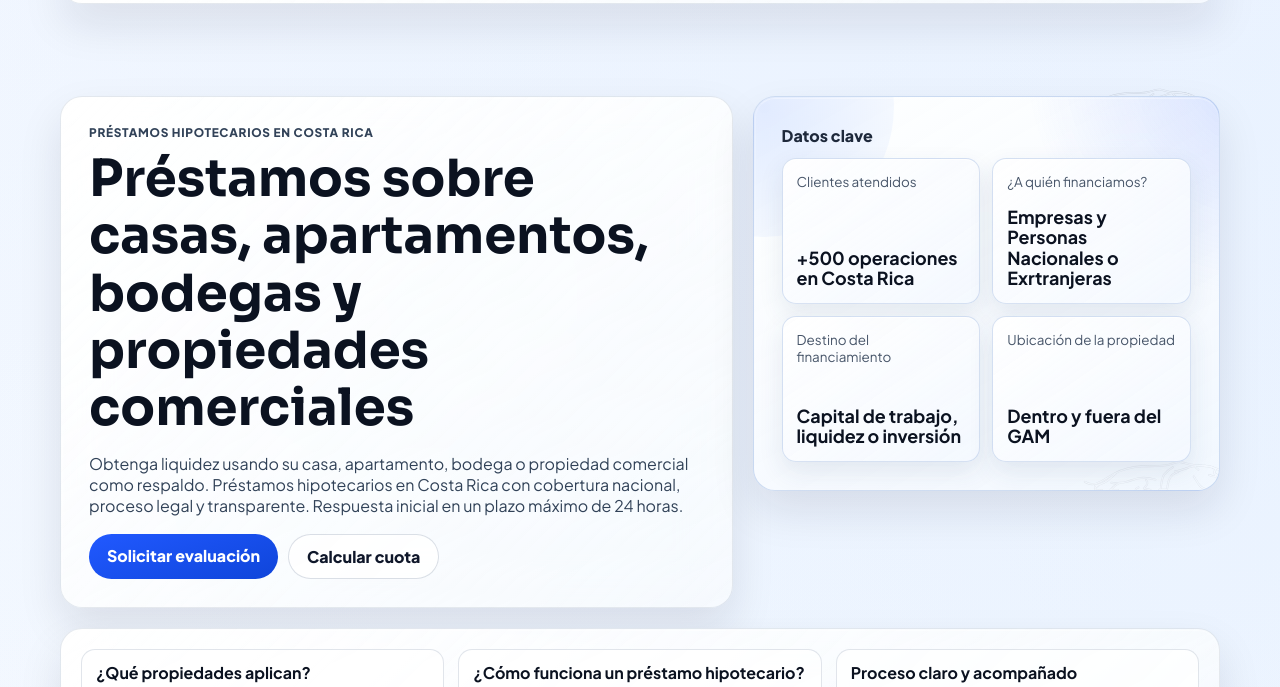
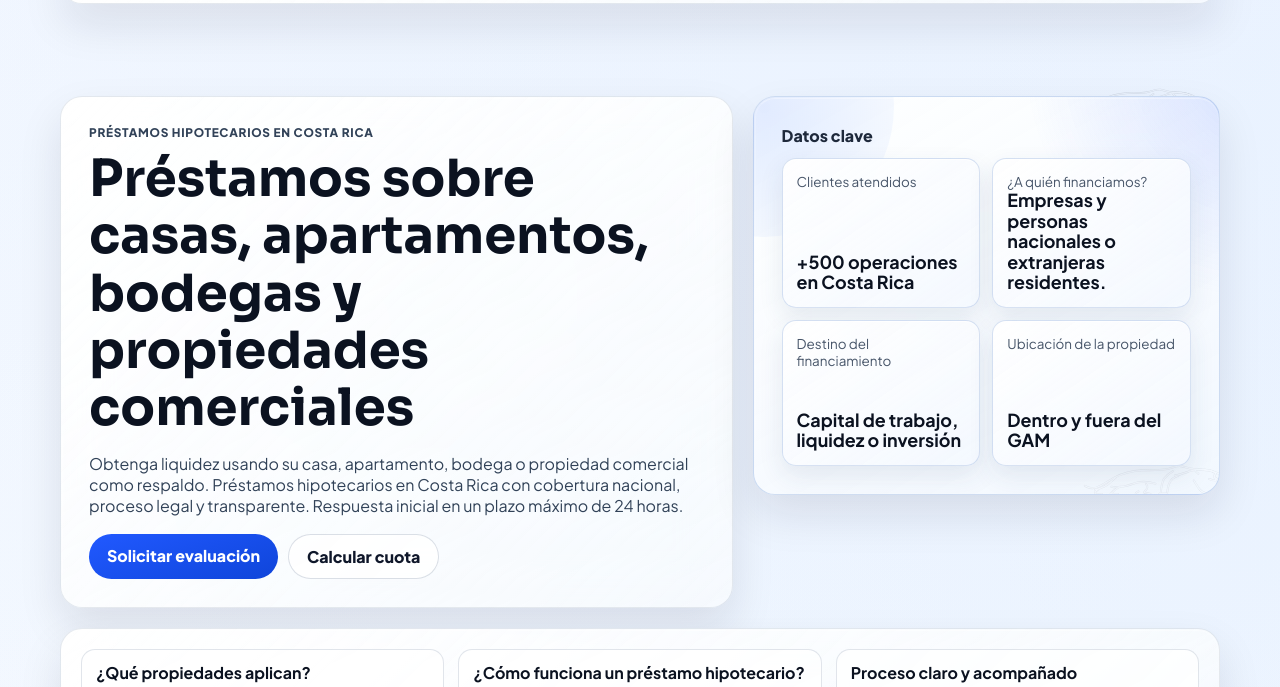
Before and after one commit to DavidArayaS/prestamosjaguar, a website: page public/index.html in a window 1280 px wide. Shown: the part 56-743 px from the top of the page. Drawn offline with Linux system fonts and the light colour scheme; no server answers.

Commit message:
update faq

```diff
--- a/public/app.js
+++ b/public/app.js
@@ -18,7 +18,7 @@ const translations = {
     heroMetric1Label: 'Clientes atendidos',
     heroMetric1Value: '+500 operaciones en Costa Rica',
     heroMetric2Label: '¿A quién financiamos?',
-    heroMetric2Value: 'Nacionales y extranjeros',
+    heroMetric2Value: 'Empresas y personas nacionales o extranjeras residentes.',
     heroMetric3Label: 'Destino del financiamiento',
     heroMetric3Value: 'Capital de trabajo, liquidez o inversión',
     heroMetric4Label: 'Ubicación de la propiedad',
@@ -105,7 +105,7 @@ const translations = {
     faqA1:
       'Para aplicar, usted debe ser propietario de una casa, apartamento, bodega o propiedad comercial en Costa Rica. El financiamiento se otorga dejando la propiedad hipotecada como garantía durante el plazo del préstamo. Si no es dueño registral, no es posible avanzar. Para iniciar el análisis, complete el formulario en esta página. Con esa información un asesor podrá revisar la viabilidad y contactarle.',
     faqQ2: '¿Puedo solicitar un crédito siendo extranjero?',
-    faqA2: 'Sí. Atendemos a clientes de todas las nacionalidades dueñas de propiedades en Costa Rica.',
+    faqA2: 'Sí. Atendemos a clientes de todas las nacionalidades residentes legales dueñas de propiedades en Costa Rica.',
     faqQ3: '¿Trabajan con independientes y empresas?',
     faqA3: 'Sí. Evaluamos personas físicas, trabajadores independientes y personas jurídicas.',
     faqQ4: '¿Cuánto tarda la evaluación inicial?',
@@ -141,7 +141,7 @@ const translations = {
     heroMetric1Label: 'Clients served',
     heroMetric1Value: '500+ operations in Costa Rica',
     heroMetric2Label: 'Who we finance',
-    heroMetric2Value: 'Nationals and foreigners',
+    heroMetric2Value: 'Nationals and resident foreigners',
     heroMetric3Label: 'Use of financing',
     heroMetric3Value: 'Working capital, liquidity or investment',
     heroMetric4Label: 'Property location',
@@ -227,7 +227,7 @@ const translations = {
     faqQ1: 'What are the requirements to apply?',
     faqA1:
       'The main requirement is to be the owner of the property used to request the loan, along with your identity card to begin the evaluation.',
-    faqQ2: 'Can I apply if I am a foreign applicant?',
+    faqQ2: 'Can I apply if I am a resident foreign applicant?',
     faqA2: 'Yes. We assist clients of all nationalities who own properties in Costa Rica.',
     faqQ3: 'Do you work with self-employed applicants and companies?',
     faqA3: 'Yes. We evaluate individuals, self-employed applicants and legal entities.',
@@ -264,7 +264,7 @@ const translations = {
     heroMetric1Label: 'Clients servis',
     heroMetric1Value: '500+ opérations au Costa Rica',
     heroMetric2Label: 'Qui finançons-nous',
-    heroMetric2Value: 'Nationaux et étrangers',
+    heroMetric2Value: 'Nationaux et étrangers résidents',
     heroMetric3Label: 'Destination du financement',
     heroMetric3Value: 'Fonds de roulement, liquidité ou investissement',
     heroMetric4Label: 'Localisation de la propriété',
@@ -350,7 +350,7 @@ const translations = {
     faqQ1: 'Quelles sont les conditions pour faire une demande ?',
     faqA1:
       'La condition principale est d’être propriétaire du bien utilisé pour demander le prêt, ainsi que de présenter votre pièce d’identité pour démarrer l’évaluation.',
-    faqQ2: 'Puis-je demander un crédit en tant qu’étranger ?',
+    faqQ2: 'Puis-je demander un crédit en tant qu’étranger résident ?',
     faqA2: 'Oui. Nous accompagnons des clients de toutes nationalités propriétaires de biens au Costa Rica.',
     faqQ3: 'Travaillez-vous avec des indépendants et des entreprises ?',
     faqA3: 'Oui. Nous évaluons les particuliers, les indépendants et les personnes morales.',
--- a/public/index.html
+++ b/public/index.html
@@ -156,7 +156,7 @@
             </article>
             <article>
               <span data-i18n="heroMetric2Label">¿A quién financiamos?</span>
-              <strong data-i18n="heroMetric2Value">Empresas y Personas Nacionales o Exrtranjeras</strong>
+              <strong data-i18n="heroMetric2Value">Empresas y personas nacionales o extranjeras residentes.</strong>
             </article>
             <article>
               <span data-i18n="heroMetric3Label">Destino del financiamiento</span>
@@ -477,7 +477,7 @@
           </details>
           <details open>
             <summary data-i18n="faqQ2">¿Puedo solicitar un crédito siendo extranjero?</summary>
-            <p data-i18n="faqA2">Sí. Atendemos a clientes de todas las nacionalidades dueñas de propiedades en Costa Rica.</p>
+            <p data-i18n="faqA2">Sí. Atendemos a clientes de todas las nacionalidades residentes legales dueñas de propiedades en Costa Rica.</p>
           </details>
           <details>
             <summary data-i18n="faqQ3">¿Trabajan con independientes y empresas?</summary>
```
